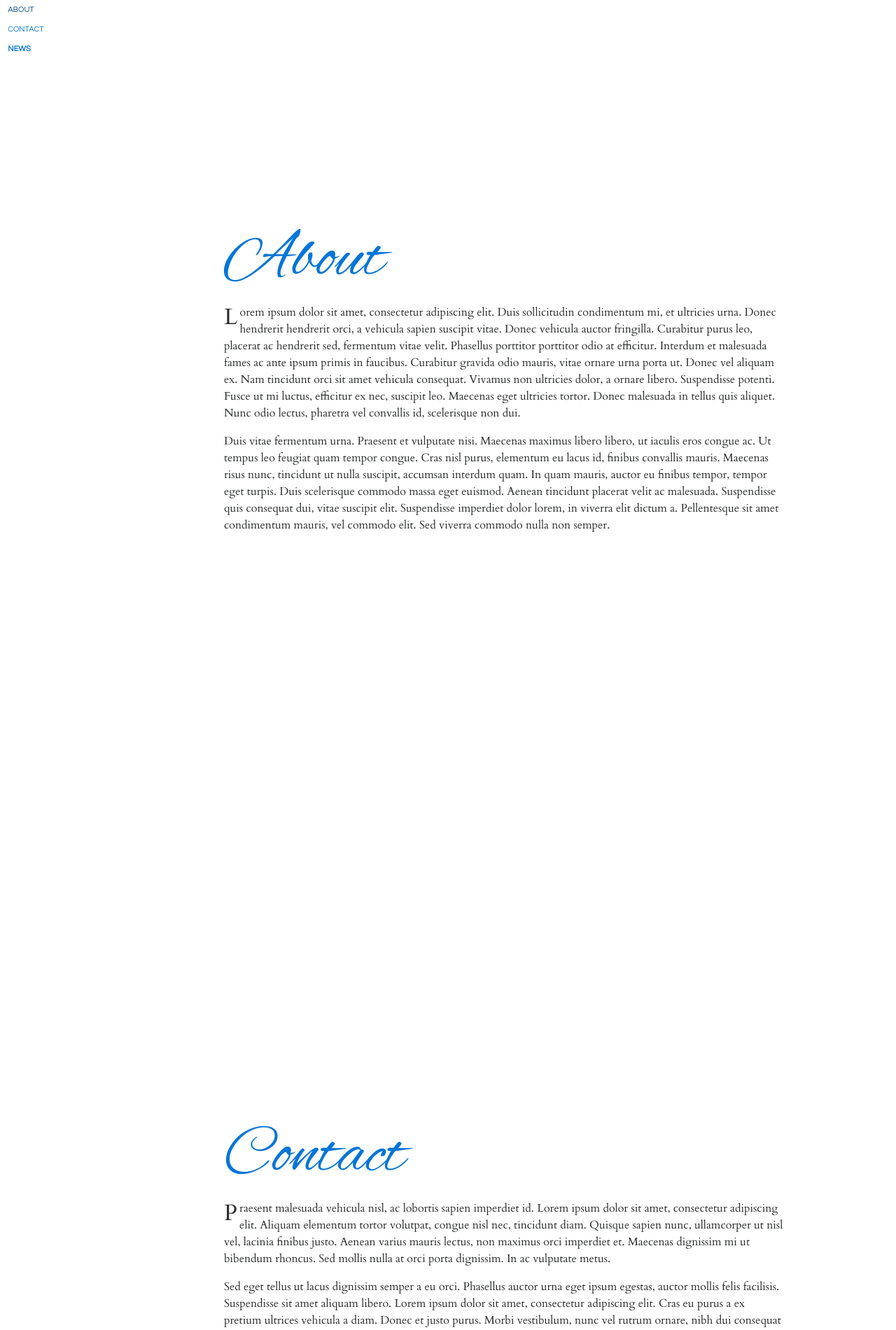
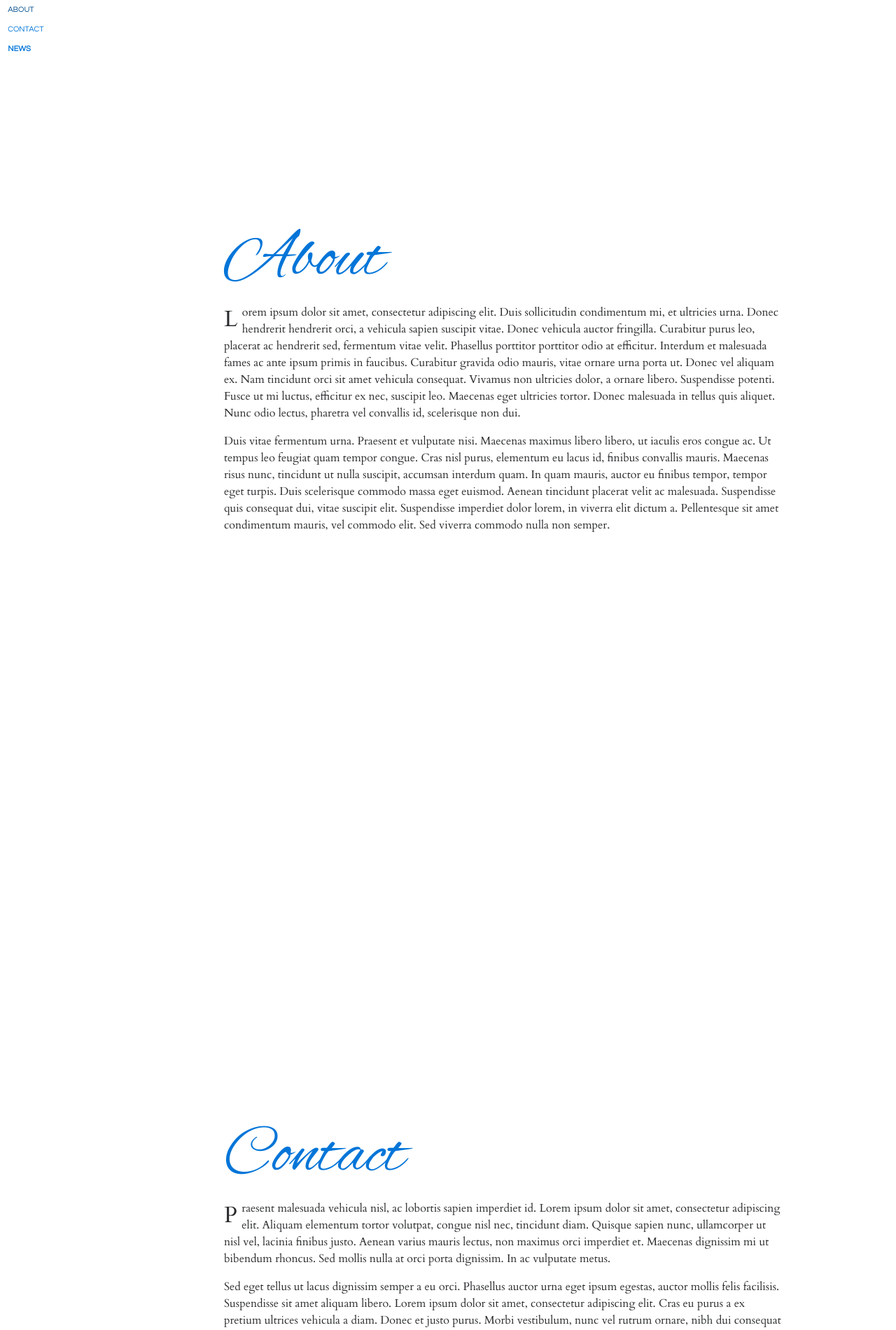
Before and after one commit to JoyceKimberly/SoniaBjornsen, a Jekyll site: the page built from index.md, in a window 1280 px wide. Shown: the top 1900 px of the page at 70% size. Built offline with Jekyll 4.4.1, drawn with Linux system fonts in a browser that asks for light colours; nearby versions of some CDN libraries; the repository's description, which GitHub fills in, is left out.

Commit message:
Update style.scss

```diff
--- a/assets/css/style.scss
+++ b/assets/css/style.scss
@@ -65,6 +65,6 @@ p:first-child:first-letter {
   float: left;
   font-size: 2rem;
   line-height: 2rem;
-  padding-top: 0.2rem;
-  padding-right: 0.2rem;
+  padding-top: 0.4rem;
+  padding-right: 0.4rem;
 }
```
